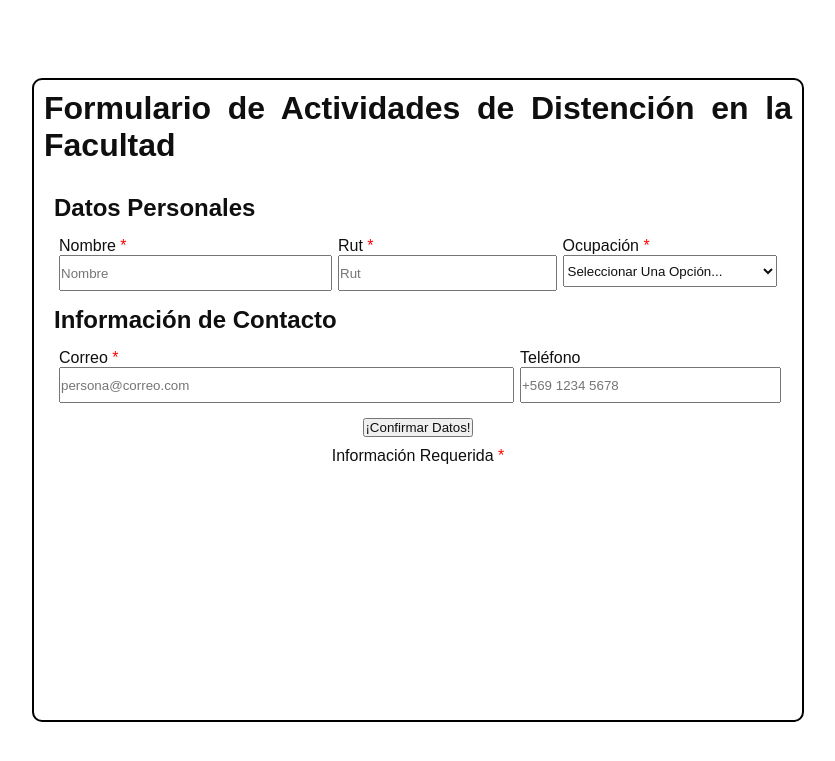
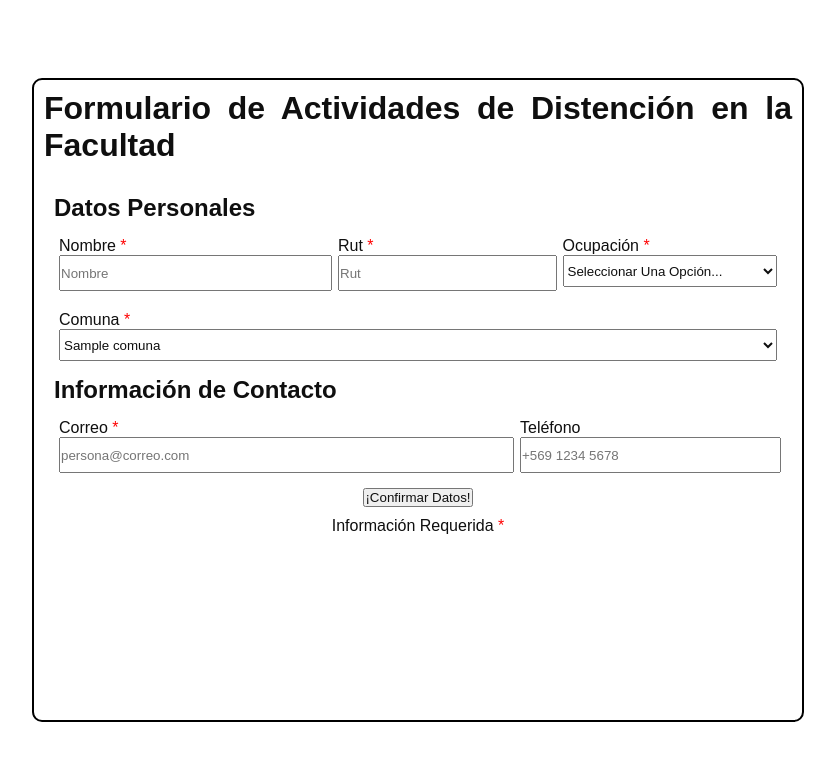
Before and after one commit to hernanPoblete/desarrollo_web_hernan_poblete, a Flask app: template src/templates/register.html in a window 1280 px wide. Shown: the top 761 px of the page, without its empty margins (222-1057 px from the left). Run offline with Flask 3, Linux system fonts and the light colour scheme; the template is opened without the code that fills it: most values are stand-ins (such as "Sample title", 1, 10 or a date in 2020); parts of the project's set-up code (start-up, migrations or seed data) failed here and were passed over.

Commit message:
feat: Adds city querying

```diff
--- a/src/app.py
+++ b/src/app.py
@@ -3,6 +3,8 @@ import pathlib
 from dotenv import load_dotenv
 from flask_sqlalchemy import SQLAlchemy
 import os
+from datetime import datetime
+
 
 if pathlib.Path('.env').exists:
 	load_dotenv('.env')
@@ -23,16 +25,34 @@ miembro=db.Table('miembro', db.metadata, autoload_with=db.engine)
 actividad=db.Table('actividad', db.metadata, autoload_with=db.engine)
 foto=db.Table('foto', db.metadata, autoload_with=db.engine)
 
+def fetch_latest_members(n, offset=0):
+	return db.session.query(miembro).order_by('fecha_registro').offset(offset).limit(n)
+
+def register_member(data):
+	id = data.rut.replace('.', '').replace('-', '')
+
+	db.session.add(
+		miembro(
+			nombre=data.nombre,
+			id=id,
+			email=data.correo,
+			telefono=data.telefono
+		)
+	)
+	print(data)
+
+
 @app.route("/", methods=["GET"])
 def index():
-	return render_template("index.html")
+	return render_template("index.html", members= fetch_latest_members(5))
 
 
 @app.route("/register", methods = ["GET", "POST"])
 def register():
 	if request.method == "GET":
-		return render_template("register.html")
+		return render_template("register.html", comunas = db.session.query(comuna).all())
 	elif request.method == "POST":
+		register_member(request.form)
 		return redirect('/members')
 
 
--- a/src/templates/register.html
+++ b/src/templates/register.html
@@ -41,6 +41,17 @@
 					</div>
 
 				</div>
+
+				<div class="form-row">
+					<div class="form-object flex-col-50">
+						<label for="comuna" class="required">Comuna</label>
+						<select name="comuna" id="comuna" required class="input", id="comuna">
+							{% for i in comunas %}
+								<option value="{{i['id']}}">{{i['nombre']}}</option>
+							{% endfor %}
+						</select>
+					</div>
+				</div>
 			</section>
 
 			<section>
```
